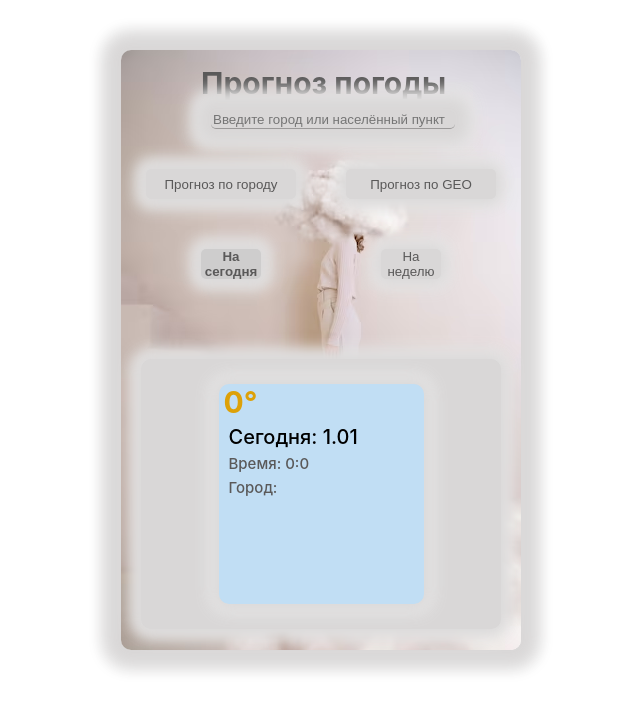
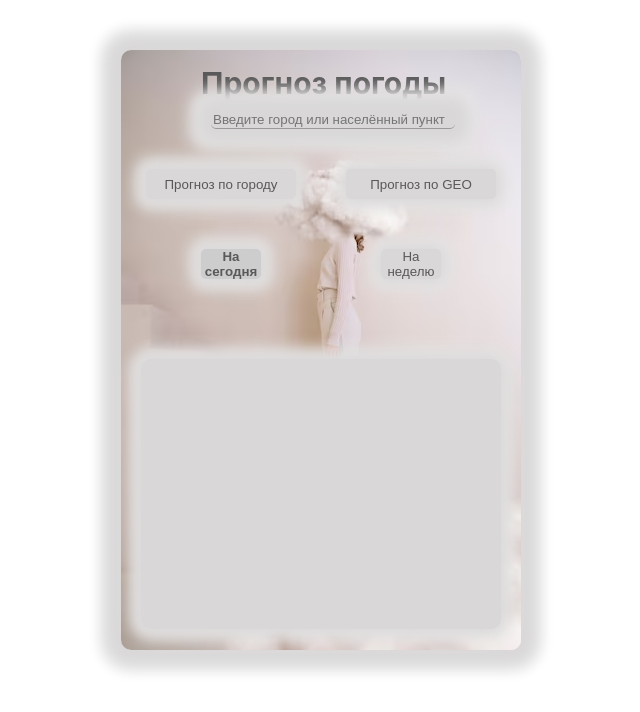
Before and after one commit to BatanAndrei/weather-forecast-widget, a React (Create React App) app: page / in a window 1280 px wide. Shown: the top 712 px of the page, without its empty margins (319-959 px from the left). Built offline with nearby package versions, Linux system fonts and the light colour scheme.

Commit message:
initial commit

```diff
--- a/src/ButtonsReq/ButtonsReq.jsx
+++ b/src/ButtonsReq/ButtonsReq.jsx
@@ -14,6 +14,7 @@ const ButtonsReq = ({ weaNameBut, geoNameBut, dataInputBut }) => {
     const [datasWeaIcon, setDatasWeaIcon] = useState();
 
     const [statusMess, setStatusMess] = useState('');
+    const [flagWeaGeo, setFlagWeaGeo] = useState(null)
 
     const refGeo = useRef();
     const refWea = useRef();
@@ -25,11 +26,13 @@ const ButtonsReq = ({ weaNameBut, geoNameBut, dataInputBut }) => {
 
     useEffect(() => {
         const heandleWeahter = (e) => {
+            setFlagWeaGeo(false)
             if(e.target === refGeo.current){
                 refGeo.current.style.fontWeight = 700;
                 refWea.current.style.fontWeight = 400;
             }else if(e.target !== refGeo.current && e.target.tagName === 'SECTION'){
                 refGeo.current.style.fontWeight = 400;
+                setFlagWeaGeo(true)
             }
 
             if(e.target === refWea.current && dataFromInput){
@@ -75,11 +78,12 @@ const ButtonsReq = ({ weaNameBut, geoNameBut, dataInputBut }) => {
 
         useEffect(() => {
             const heandlerGeo = (e) => {
+                setFlagWeaGeo(false)
                 if(e.target === refGeo.current){
                 if (!navigator.geolocation) {
                     setStatusMess('Geolocation не поддерживается вашим браузером');
                 }else{
-                    setStatusMess('Определение местоположения...');
+                    setStatusMess('По местоположению...');
                     navigator.geolocation.getCurrentPosition(success, error)
                 }
             }
@@ -100,7 +104,7 @@ const ButtonsReq = ({ weaNameBut, geoNameBut, dataInputBut }) => {
                 <button className={reqButStyle.buttonPoss}><section ref={refGeo}>{geoNameBut}</section></button>
             </div>
             <div className={reqButStyle.buttonToggle}>
-                <ToggleDisplay datasGeoCity={datasGeoCity} datasGeoTemp={datasGeoTemp} datasGeoTime={datasGeoTime} datasGeoIcon={datasGeoIcon} datasWeaCity={datasWeaCity} datasWeaTemp={datasWeaTemp} datasWeaTime={datasWeaTime}  datasWeaIcon={datasWeaIcon} />
+                <ToggleDisplay datasGeoCity={datasGeoCity} datasGeoTemp={datasGeoTemp} datasGeoTime={datasGeoTime} datasGeoIcon={datasGeoIcon} datasWeaCity={datasWeaCity} datasWeaTemp={datasWeaTemp} datasWeaTime={datasWeaTime}  datasWeaIcon={datasWeaIcon} flagWeaGeo={flagWeaGeo}/>
             </div>
         </>
     )
--- a/src/ToggleDisplay/ToggleDisplay.jsx
+++ b/src/ToggleDisplay/ToggleDisplay.jsx
@@ -8,7 +8,7 @@ import ThisDayWea from '../ThisDayWea/ThisDayWea';
 import ThisDayGeo from '../ThisDayGeo/ThisDayGeo';
 
 
-const ToggleDisplay = ({ datasWeaCity, datasWeaTemp, datasWeaTime, datasWeaIcon, datasGeoCity, datasGeoTemp, datasGeoTime, datasGeoIcon }) => {
+const ToggleDisplay = ({ datasWeaCity, datasWeaTemp, datasWeaTime, datasWeaIcon, datasGeoCity, datasGeoTemp, datasGeoTime, datasGeoIcon, flagWeaGeo }) => {
     const [state, setState] = useState();
     const ref = useRef();
 
@@ -36,8 +36,8 @@ const ToggleDisplay = ({ datasWeaCity, datasWeaTemp, datasWeaTime, datasWeaIcon,
                     <button className={state ? toggleStyle.buttonActive : toggleStyle.buttonPassive}><span ref={ref} className={toggleStyle.targetClick}>{nameWeek}</span></button>
                 </div>
                 <div className={toggleStyle.displeyed}>
-                    {/* <ThisDayWea datasWeaCity={datasWeaCity} datasWeaTemp={datasWeaTemp} datasWeaTime={datasWeaTime}  datasWeaIcon={datasWeaIcon} /> */}
-                    <ThisDayGeo datasGeoCity={datasGeoCity} datasGeoTemp={datasGeoTemp} datasGeoTime={datasGeoTime}  datasGeoIcon={datasGeoIcon} />
+                    {flagWeaGeo === true && <ThisDayWea datasWeaCity={datasWeaCity} datasWeaTemp={datasWeaTemp} datasWeaTime={datasWeaTime}  datasWeaIcon={datasWeaIcon} />}
+                    {flagWeaGeo === false && <ThisDayGeo datasGeoCity={datasGeoCity} datasGeoTemp={datasGeoTemp} datasGeoTime={datasGeoTime}  datasGeoIcon={datasGeoIcon} />}
                 </div>
             </div>
         </>
```
